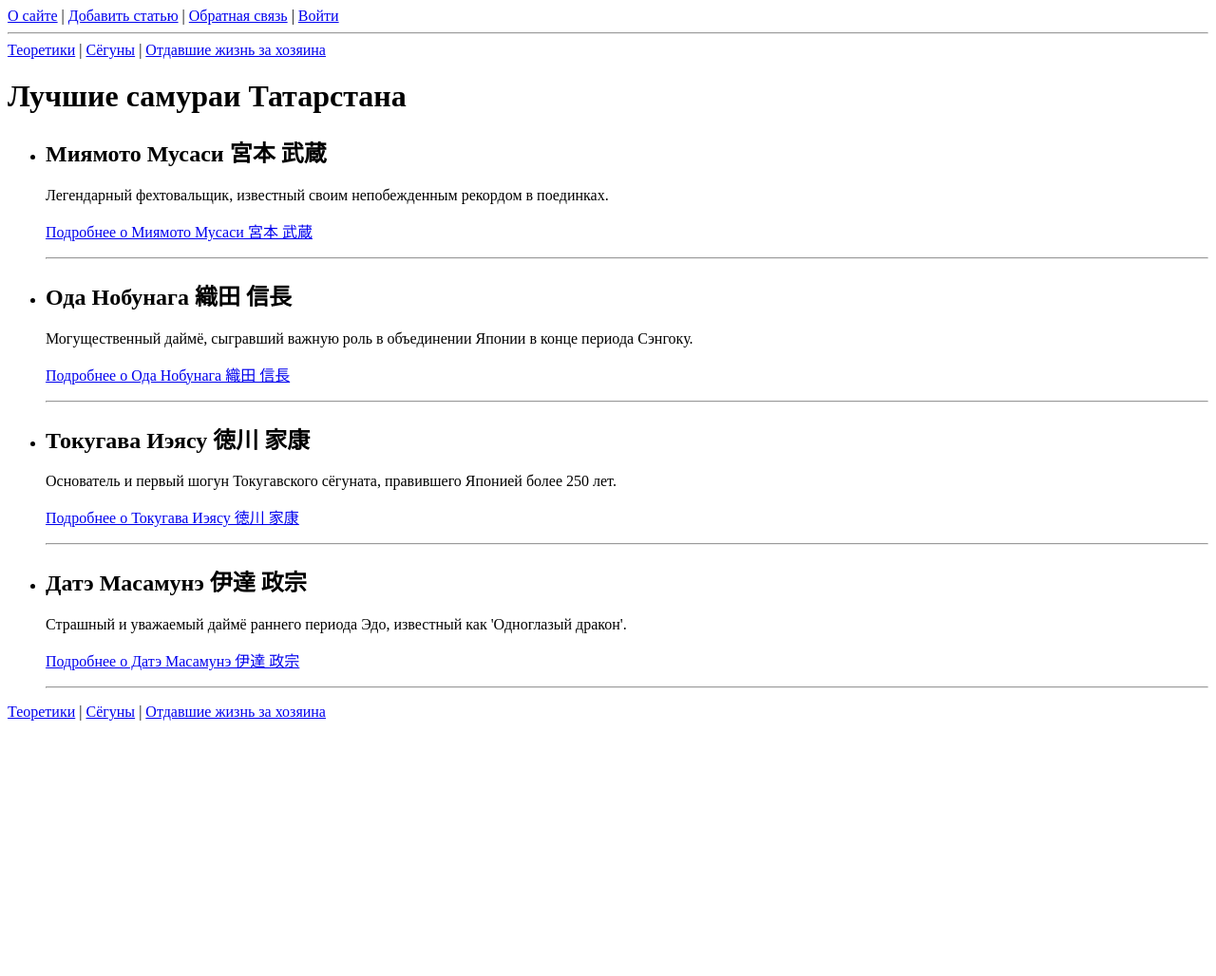
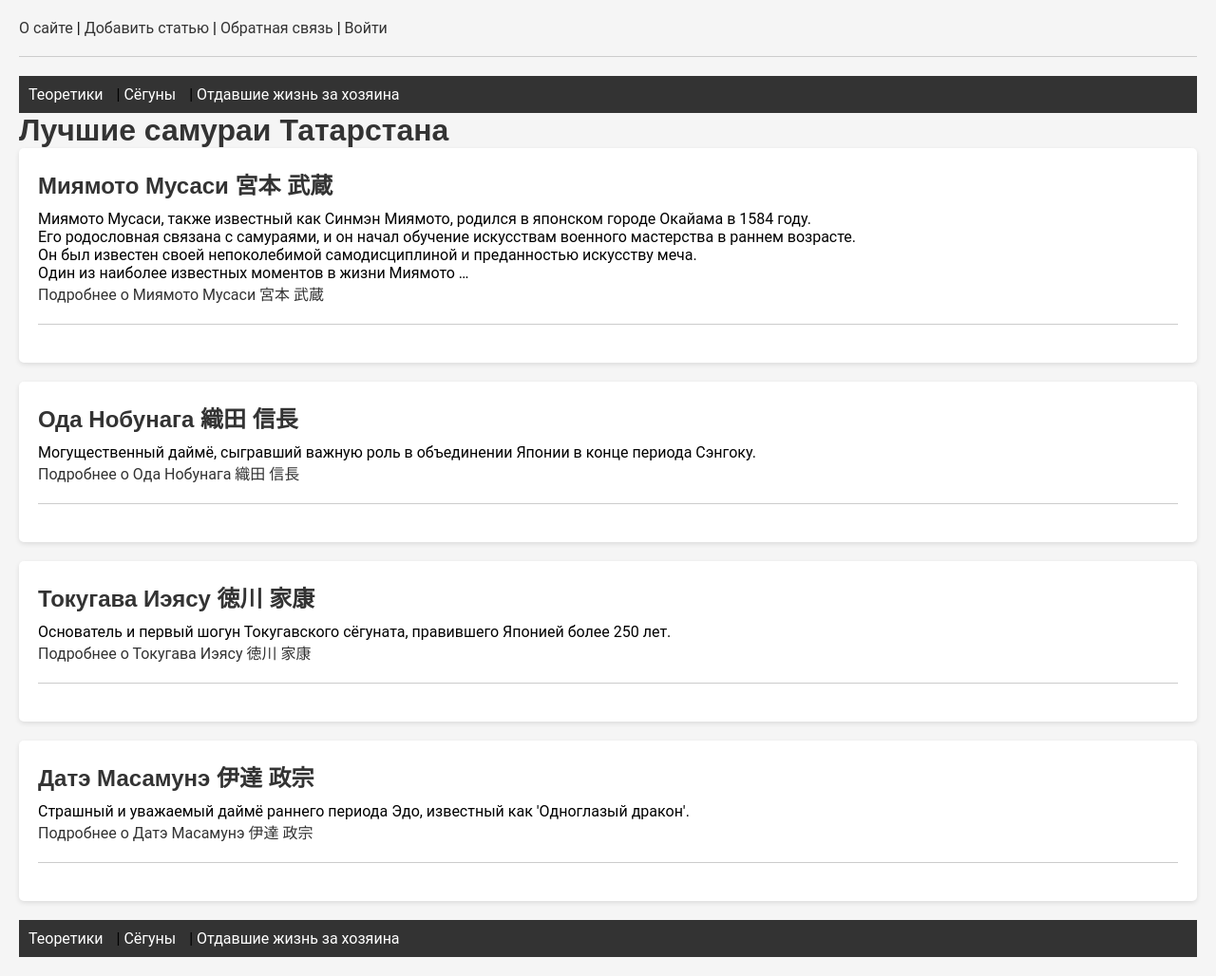
Before and after one commit to Evgenslam/django_samurai, a Django app: page /samurai/ in a window 1280 px wide. Shown: the whole page at 95% size. Before the commit the page ends 759 px from the top, so only its background shows below. Run offline with Django 5.2, Linux system fonts and the light colour scheme.

Commit message:
Implement css styles. Use truncatewords and linebreaks with content about a samurai

```diff
--- /dev/null
+++ b/sitesamurai/samurai/static/samurai/css/styles.css
@@ -0,0 +1,72 @@
+/* styles.css */
+
+/* Reset default margin and padding */
+body, h1, h2, p, ul, li {
+    margin: 0;
+    padding: 0;
+}
+
+/* Set body font and background color */
+body {
+    font-family: 'Roboto', sans-serif; /* Use Roboto font */
+    background-color: #f5f5f5; /* Intelligent grey background color */
+    padding: 20px;
+}
+
+/* Style navigation links */
+a {
+    text-decoration: none;
+    color: #333;
+}
+
+/* Style navigation menu */
+nav {
+    background-color: #333;
+    padding: 10px;
+}
+
+nav a {
+    color: #fff;
+    margin-right: 10px;
+}
+
+/* Style headings */
+h1 {
+    color: #333;
+    font-family: 'Montserrat', sans-serif; /* Use Montserrat font for headings */
+}
+
+/* Style post list */
+ul {
+    list-style-type: none;
+}
+
+li {
+    background-color: #fff;
+    padding: 20px;
+    margin-bottom: 20px;
+    border-radius: 5px;
+    box-shadow: 0 2px 5px rgba(0, 0, 0, 0.1);
+}
+
+li h2 {
+    color: #333;
+    margin-bottom: 10px;
+    font-family: 'Montserrat', sans-serif; /* Use Montserrat font for post titles */
+}
+
+/* Style post links */
+a.post-link {
+    color: #007bff;
+}
+
+a.post-link:hover {
+    text-decoration: underline;
+}
+
+/* Style horizontal rule */
+hr {
+    border: 0;
+    border-top: 1px solid #ccc;
+    margin: 20px 0;
+}
--- a/sitesamurai/samurai/templates/samurai/index.html
+++ b/sitesamurai/samurai/templates/samurai/index.html
@@ -8,7 +8,7 @@
     {% if p.is_published %}
     <li>
         <h2>{{ p.name }}</h2>
-        <p>{{ p.content }}</p>
+        <p>{{ p.content|linebreaks|truncatewords:50 }}</p>
         <p><a href="{% url 'post' p.id %}">Подробнее о {{ p.name }}</a></p>
 
         {% if not forloop.last %}
--- a/sitesamurai/samurai/views.py
+++ b/sitesamurai/samurai/views.py
@@ -10,7 +10,12 @@ menu = [
 ]
 
 samurai_list = [
-    {"id": 1, "name": "Миямото Мусаси 宮本 武蔵", "content": "Легендарный фехтовальщик, известный своим непобежденным рекордом в поединках.", "is_published": True},
+    {"id": 1, "name": "Миямото Мусаси 宮本 武蔵", "content": """Миямото Мусаси, также известный как Синмэн Миямото, родился в японском городе Окайама в 1584 году.
+                                                                Его родословная связана с самураями, и он начал обучение искусствам военного мастерства в раннем возрасте.
+                                                                Он был известен своей непоколебимой самодисциплиной и преданностью искусству меча.
+                                                                Один из наиболее известных моментов в жизни Миямото Мусаси - это его участие в историческом поединке с Садзако Кодзирайем, который произошел в 1612 году.
+                                                                Этот поединок остался нерешенным и считается одним из наиболее знаменитых в японской истории боевых искусств.""",
+                                                                "is_published": True},
     {"id": 2, "name": "Ода Нобунага 織田 信長", "content": "Могущественный даймё, сыгравший важную роль в объединении Японии в конце периода Сэнгоку.", "is_published": True},
     {"id": 3, "name": "Токугава Иэясу 徳川 家康", "content": "Основатель и первый шогун Токугавского сёгуната, правившего Японией более 250 лет.", "is_published": True},
     {"id": 4, "name": "Датэ Масамунэ 伊達 政宗", "content": "Страшный и уважаемый даймё раннего периода Эдо, известный как 'Одноглазый дракон'.", "is_published": True},
--- a/sitesamurai/templates/base.html
+++ b/sitesamurai/templates/base.html
@@ -1,3 +1,5 @@
+{% load static %}
+
 <!doctype html>
 <html lang="en">
 <head>
@@ -6,6 +8,7 @@
           content="width=device-width, user-scalable=no, initial-scale=1.0, maximum-scale=1.0, minimum-scale=1.0">
     <meta http-equiv="X-UA-Compatible" content="ie=edge">
     <title>{{ title }}</title>
+    <link type="text/css" href="{% static 'samurai/css/styles.css' %}" rel="stylesheet" />
 </head>
 <body>
 {% for m in menu %}
```
